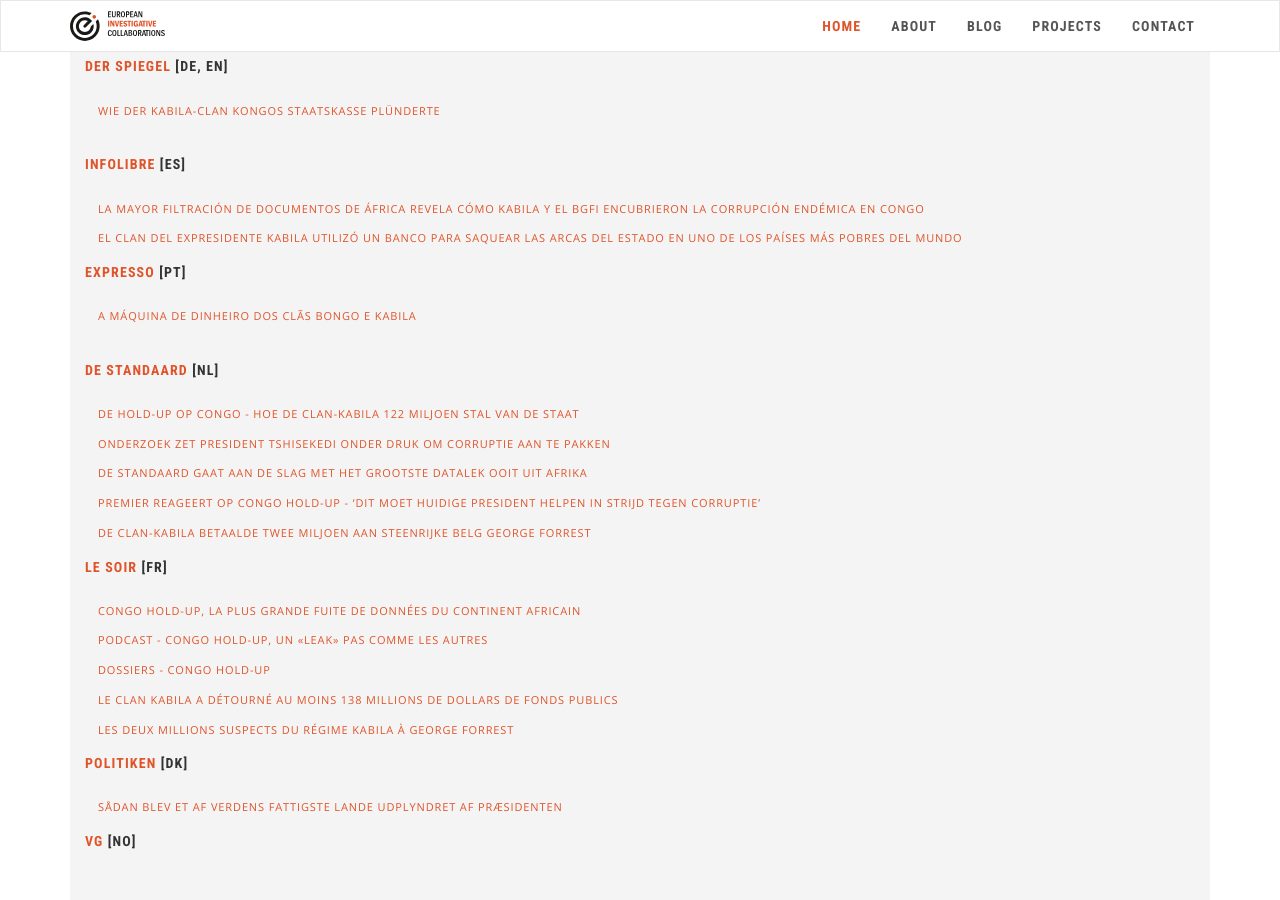
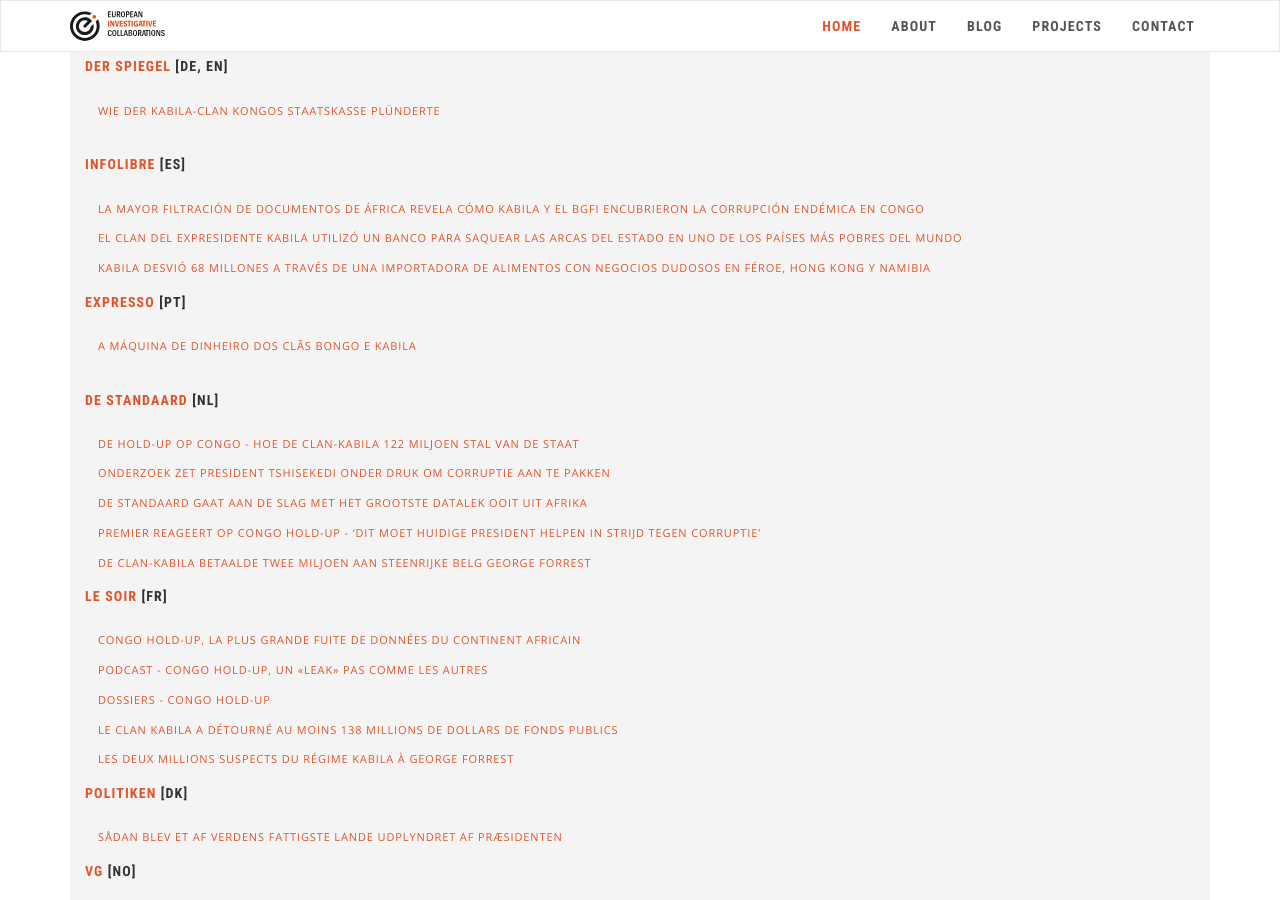
Before and after one commit to eic-network/eic-incubator.github.io, a Jekyll site: the page built from _projects/congo-holdup.md, in a window 1280 px wide and 900 px high, scrolled down 1432 px. Built offline with Jekyll 4.4.1, drawn with Linux system fonts in a browser that asks for light colours; nearby versions of some CDN libraries.

Commit message:
Update congo-holdup.md

```diff
--- a/_projects/congo-holdup.md
+++ b/_projects/congo-holdup.md
@@ -44,6 +44,8 @@ publications:
     url: https://www.infolibre.es/noticias/economia/2021/11/22/la_mayor_filtracion_documentos_financieros_africa_126890_1011.html
   - name: El clan del expresidente Kabila utilizó un banco para saquear las arcas del Estado en uno de los países más pobres del mundo
     url: https://www.infolibre.es/noticias/lo_mejor_mediapart/2021/11/20/el_clan_del_expresidente_kabila_utilizo_banco_bgfi_para_saquear_140_millones_dolares_fondos_publicos_uno_los_paises_mas_pobres_del_mundo_126902_1044.html
+  - name: Kabila desvió 68 millones a través de una importadora de alimentos con negocios dudosos en Féroe, Hong Kong y Namibia
+    url: https://www.infolibre.es/noticias/lo_mejor_mediapart/2021/11/20/congo_hold_expolio_del_congo_historia_secreta_del_escandalo_egal_126950_1044.html
   name: infoLibre
   url: https://www.infolibre.es/
 - lang: "[PT]"
```
